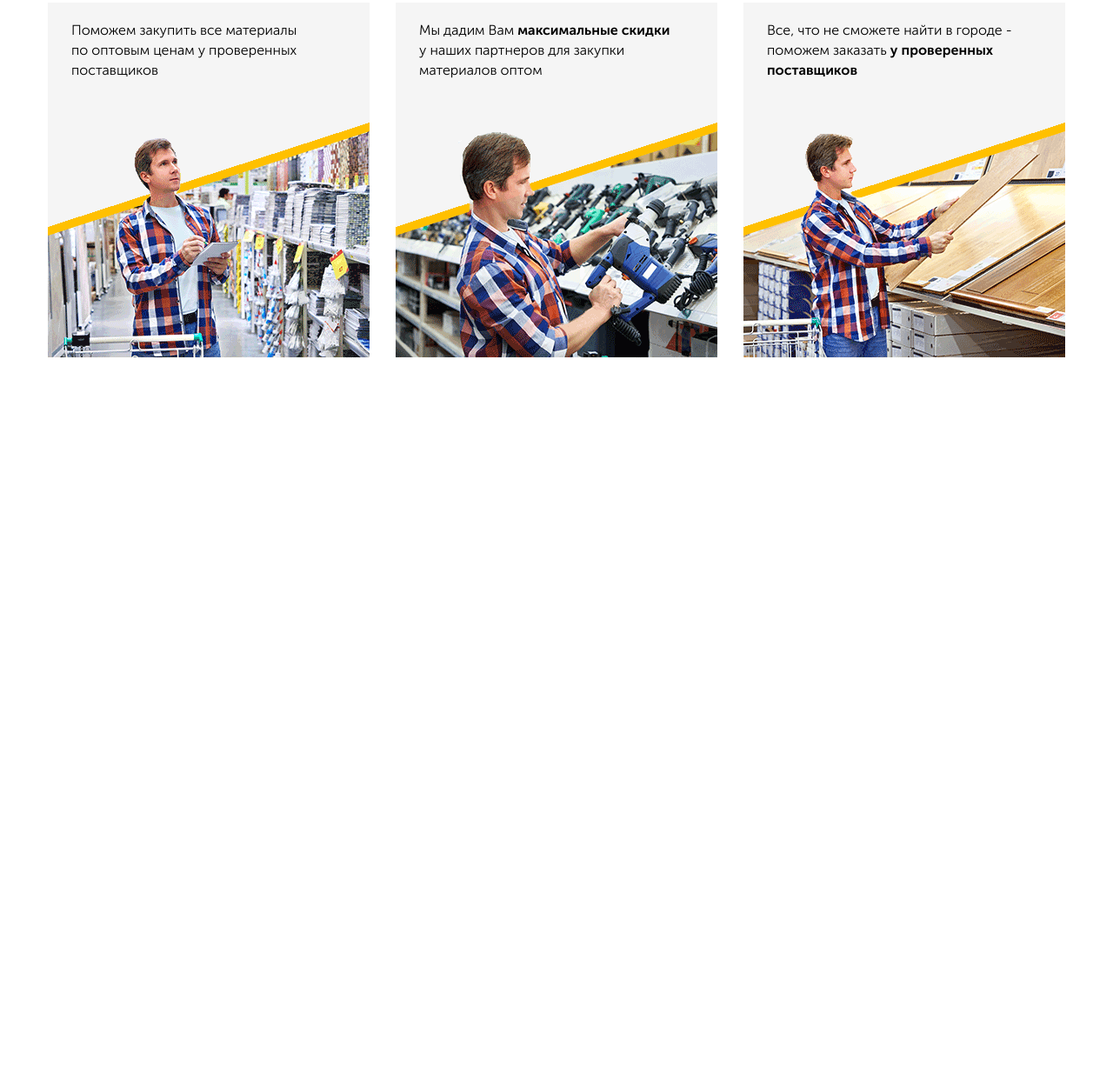
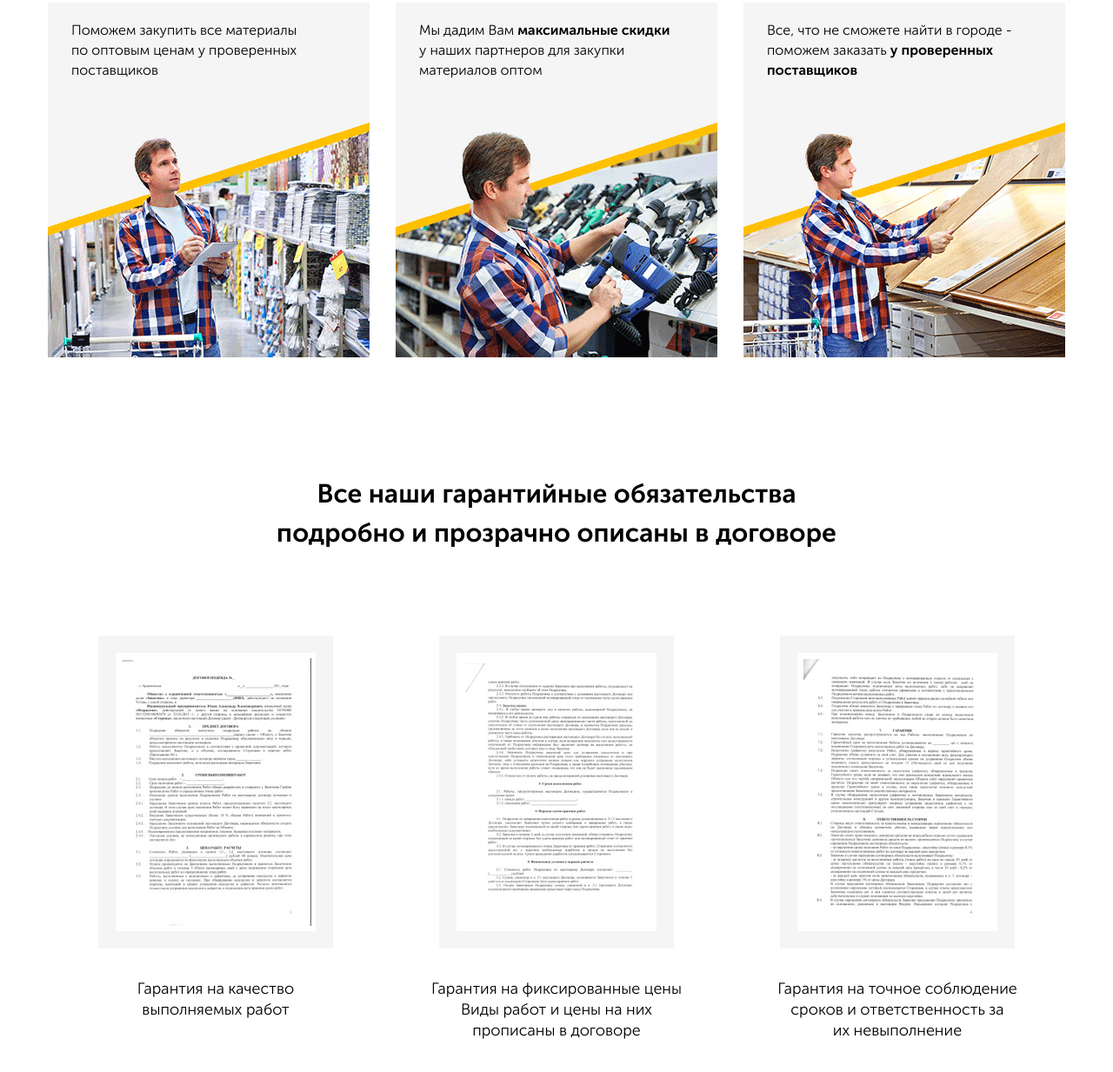
Before and after one commit to Sasha9805/repair-2020, a plain HTML site: page src/index.html in a window 1280 px wide. Shown: the part 4199-5432 px from the top of the page at 87% size. Before the commit the page ends 4660 px from the top, so only its background shows below. Drawn offline with Linux system fonts and the light colour scheme.

Commit message:
Сверстана и адаптирована секция с гарантийными договорами, добавлены небольшие изменения в секции преимуществ

```diff
--- a/src/index.html
+++ b/src/index.html
@@ -351,6 +351,51 @@
     </section>
     <!-- /.section advantages -->
 
+    <section class="section garanty">
+      <div class="container">
+        <h2 class="section-title garanty__title">Все наши гарантийные обязательства подробно и прозрачно описаны в договоре</h2>
+        <!-- /.section-title garanty__title -->
+        <div class="garanty-block">
+          <div class="garanty__item">
+            <div class="garanty__wrap">
+              <div class="garanty__wrap-white">
+                <img src="img/garanty/garanty-quality.jpg" alt="garanty-quality">
+              </div>
+            </div>
+            <!-- /.garanty__wrap -->
+            <div class="garanty__text garanty__text_width_small">Гарантия на качество выполняемых работ</div>
+            <!-- /.garanty__text -->
+          </div>
+          <!-- /.garanty__item -->
+          <div class="garanty__item">
+            <div class="garanty__wrap">
+              <div class="garanty__wrap-white">
+                <img src="img/garanty/garanty-price.jpg" alt="garanty-price">
+              </div>
+            </div>
+            <!-- /.garanty__wrap -->
+            <div class="garanty__text">Гарантия на фиксированные цены Виды работ и цены на них прописаны в договоре</div>
+            <!-- /.garanty__text -->
+          </div>
+          <!-- /.garanty__item -->
+          <div class="garanty__item">
+            <div class="garanty__wrap">
+              <div class="garanty__wrap-white">
+                <img src="img/garanty/garanty-deadline.jpg" alt="garanty-deadline">
+              </div>
+            </div>
+            <!-- /.garanty__wrap -->
+            <div class="garanty__text">Гарантия на точное соблюдение сроков и ответственность за их&nbsp;невыполнение</div>
+            <!-- /.garanty__text -->
+          </div>
+          <!-- /.garanty__item -->
+        </div>
+        <!-- /.garanty-block -->
+      </div>
+      <!-- /.container -->
+    </section>
+    <!-- /.section garanty -->
+
   </main>
 
   <div class="modal" id="modal">
--- a/src/sass/blocks/_advantages.sass
+++ b/src/sass/blocks/_advantages.sass
@@ -37,6 +37,7 @@
       min-height: 300px
 @media (max-width: 576px)
   .advantages
+    padding-bottom: 20px
     &__text
       margin-top: 17px
       margin-bottom: 38px
--- /dev/null
+++ b/src/sass/blocks/_garanty.sass
@@ -0,0 +1,74 @@
+.garanty
+  padding-top: 85px
+  padding-bottom: 228px
+  &__title
+    max-width: 650px
+    margin: 0 auto 95px
+
+    font-size: 30px
+    line-height: 1.5
+
+    color: $title-color
+  &-block
+    display: flex
+    justify-content: space-between
+  &__item
+    display: flex
+    align-items: center
+    flex-direction: column
+    flex-basis: 33%
+
+    text-align: center
+  &__wrap
+    padding: 20px
+    margin-bottom: 35px
+    min-width: 270px
+    min-height: 360px
+    height: 1px
+
+    background-color: $secondary
+    &-white
+      display: flex
+      align-items: center
+      justify-content: center
+      width: 100%
+      height: 100%
+
+      background-color: #fff
+  &__text
+    max-width: 290px
+    font-size: 18px
+    line-height: 1.333
+
+    color: $title-color
+@media (max-width: 992px)
+  .garanty
+    &__title
+      font-size: 20px
+    &__wrap
+      min-width: 350px
+      margin-bottom: 28px
+    &-block
+      flex-direction: column
+    &__item
+      margin-bottom: 44px
+@media (max-width: 576px)
+  .garanty
+    padding-top: 23px
+    padding-bottom: 43px
+    &__title
+      max-width: 220px
+      margin-bottom: 48px
+
+      font-size: 18px
+      line-height: normal
+    &__wrap
+     min-width: 100%
+    &__text
+      max-width: 247px
+
+      font-size: 14px
+      line-height: normal
+      &_width
+        &_small
+          max-width: 141px
--- a/src/sass/style.sass
+++ b/src/sass/style.sass
@@ -17,6 +17,8 @@
 @import "blocks/slogan"
 /* Стили для блока с преимуществами */
 @import "blocks/advantages"
+/* Стили для блока с гарантиями */
+@import "blocks/garanty"
 
 /* Стили для модального окна */
 @import "blocks/modal"
```
Also changed, not shown: src/css/style.css, src/img/garanty/garanty-deadline.jpg (added), src/img/garanty/garanty-price.jpg (added), src/img/garanty/garanty-quality.jpg (added), 1 other file.
